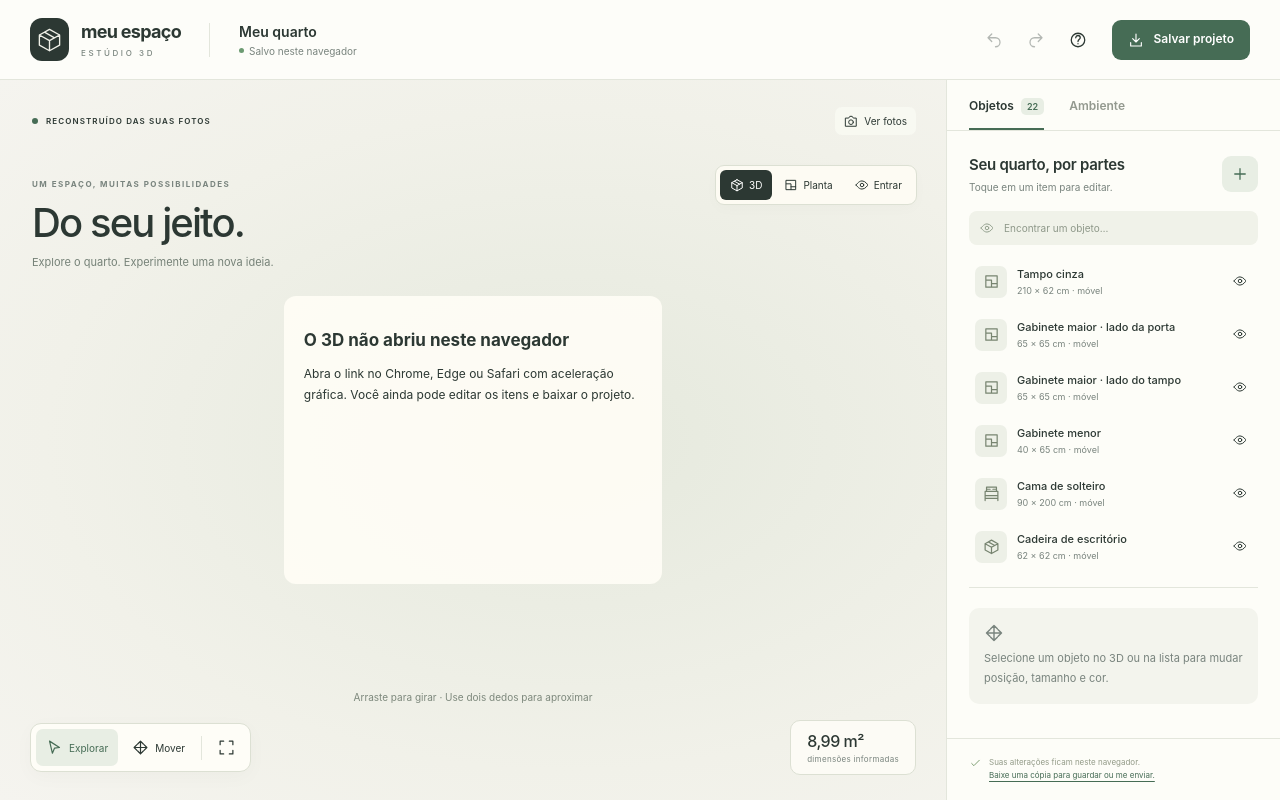
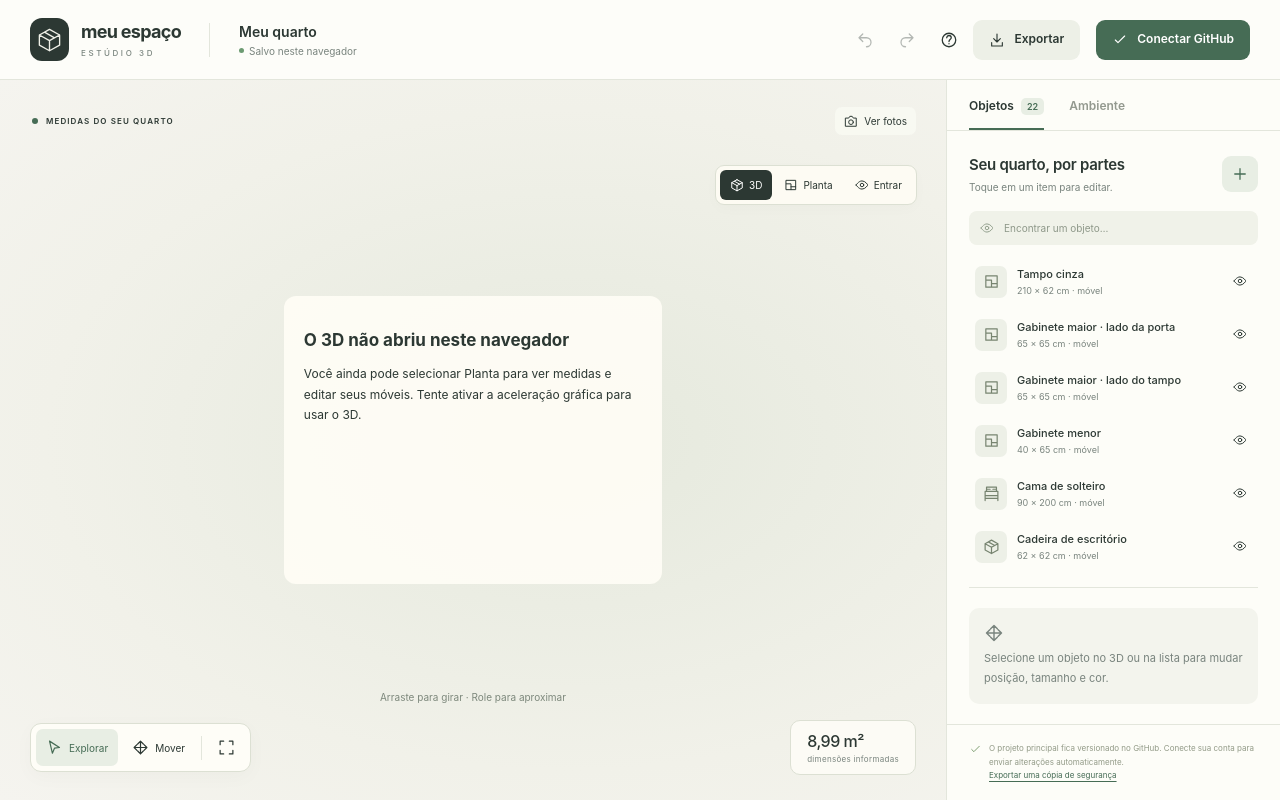
Before and after one commit to henriquegbianchini/meu-quarto-3d, a website with bundled scripts: page index.html in a window 1280 px wide. Built offline with nearby package versions, Linux system fonts and the light colour scheme.

Commit message:
ui: declutter 3D screen, add dimensioned plan panel and GitHub save actions

```diff
--- a/index.html
+++ b/index.html
@@ -34,29 +34,29 @@
 
   <header class="topbar">
     <a class="brand" href="#" aria-label="Meu espaço, início"><span class="brandmark"><svg><use href="#i-cube"/></svg></span><span>meu espaço<span class="brand-sub">ESTÚDIO 3D</span></span></a>
-    <div class="project-title"><strong>Meu quarto</strong><span id="save-status"><i></i>Salvo neste navegador</span></div>
+    <div class="project-title"><strong>Meu quarto</strong><span id="save-status" role="status" aria-live="polite">Carregando do GitHub…</span></div>
     <div class="header-actions">
       <button class="icon-button" id="undo" title="Desfazer (Ctrl+Z)" aria-label="Desfazer"><svg><use href="#i-undo"/></svg></button>
       <button class="icon-button" id="redo" title="Refazer (Ctrl+Shift+Z)" aria-label="Refazer"><svg><use href="#i-redo"/></svg></button>
       <button class="icon-button hide-small" id="help" title="Como usar" aria-label="Como usar"><svg><use href="#i-help"/></svg></button>
-      <button class="button primary" id="save-menu"><svg><use href="#i-download"/></svg><span>Salvar projeto</span></button>
+      <button class="button secondary header-export" id="save-menu"><svg><use href="#i-download"/></svg><span>Exportar</span></button><button class="button primary" id="github-connect"><svg><use href="#i-check"/></svg><span>Conectar GitHub</span></button>
     </div>
   </header>
 
   <main class="workspace">
     <section class="viewport" id="viewport" aria-label="Visualização 3D do quarto">
-      <div id="scene"></div>
+      <div id="scene"></div><div class="floorplan" id="floorplan" hidden aria-label="Planta 2D cotada do quarto"><div class="plan-title"><strong>Planta com medidas reais</strong><span>Vista superior · proporções em escala</span></div><div class="plan-canvas" id="plan-canvas"></div><div class="plan-hint">Selecione ou arraste um móvel para reposicionar. Itens de parede e objetos sobre móveis podem ser editados na lista.</div></div>
       <div class="scene-top">
-        <div class="project-badge"><span class="live-dot"></span><span>RECONSTRUÍDO DAS SUAS FOTOS</span></div>
+        <div class="project-badge"><span class="live-dot"></span><span>MEDIDAS DO SEU QUARTO</span></div>
         <button id="photo-button" class="photo-button"><svg><use href="#i-camera"/></svg>Ver fotos</button>
       </div>
-      <div class="scene-heading"><span class="eyebrow">UM ESPAÇO, MUITAS POSSIBILIDADES</span><h1>Do seu jeito.</h1><p>Explore o quarto. Experimente uma nova ideia.</p></div>
+
       <div class="view-switch" role="group" aria-label="Escolha da vista">
         <button data-view="3d" class="active"><svg><use href="#i-cube"/></svg>3D</button>
         <button data-view="top"><svg><use href="#i-top"/></svg>Planta</button>
         <button data-view="inside"><svg><use href="#i-eye"/></svg>Entrar</button>
       </div>
-      <div class="scene-caption" id="scene-caption">Arraste para girar · Use dois dedos para aproximar</div>
+      <div class="scene-caption" id="scene-caption">Arraste para girar · Role para aproximar</div>
       <div class="scene-bottom">
         <div class="tools" role="group" aria-label="Ferramentas">
           <button data-mode="explore" class="active" title="Explorar e selecionar" aria-label="Explorar e selecionar"><svg><use href="#i-arrow"/></svg><span>Explorar</span></button>
@@ -67,7 +67,7 @@
         <button class="dimension-badge" id="dimension-badge"><span id="area-text">8,99 m²</span><small id="measure-label">dimensões informadas</small></button>
       </div>
       <div class="loading" id="loading"><span class="loader"></span>Montando seu quarto…</div>
-      <div class="render-error" id="render-error" hidden><h2>O 3D não abriu neste navegador</h2><p>Abra o link no Chrome, Edge ou Safari com aceleração gráfica. Você ainda pode editar os itens e baixar o projeto.</p></div>
+      <div class="render-error" id="render-error" hidden><h2>O 3D não abriu neste navegador</h2><p>Você ainda pode selecionar Planta para ver medidas e editar seus móveis. Tente ativar a aceleração gráfica para usar o 3D.</p></div>
     </section>
 
     <aside class="sidebar" aria-label="Editor do quarto">
@@ -102,7 +102,7 @@
         <button class="button secondary wide" id="restore"><svg><use href="#i-rotate"/></svg>Reaplicar medidas informadas</button>
         <button class="button secondary wide" id="previous-project" hidden><svg><use href="#i-download"/></svg>Baixar versão anterior às medidas</button>
       </div>
-      <footer class="panel-footer"><svg><use href="#i-check"/></svg><span>Suas alterações ficam neste navegador.<br><button id="backup-help">Baixe uma cópia para guardar ou me enviar.</button></span></footer>
+      <footer class="panel-footer"><svg><use href="#i-check"/></svg><span>O projeto principal fica versionado no GitHub. Conecte sua conta para enviar alterações automaticamente.<br><button id="backup-help">Exportar uma cópia de segurança</button></span></footer>
     </aside>
   </main>
 
```
